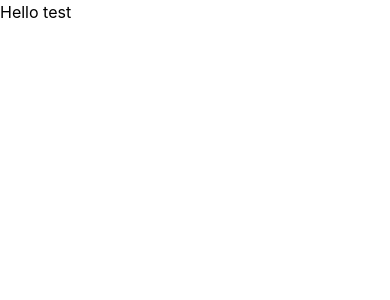
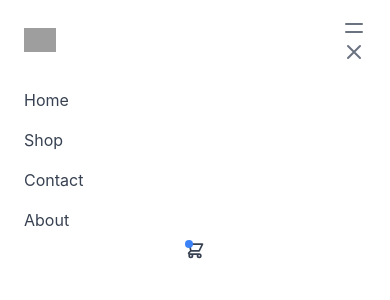
Before and after one commit to sojib-mondol/FreelancerNation-client-side, a React (Create React App) app: page / in a window 390 px wide. Shown: the top 300 px of the page. Built offline with nearby package versions, Linux system fonts and the light colour scheme; grey boxes are pictures that could not be loaded.

Commit message:
Navbar Added

```diff
--- a/src/App.js
+++ b/src/App.js
@@ -1,9 +1,10 @@
 import './App.css';
+import Navbar from './Components/Shared/NavBar/Navbar';
 
 function App() {
   return (
     <div className="">
-     <h2>Hello test</h2>
+     <Navbar></Navbar>
     </div>
   );
 }
--- /dev/null
+++ b/src/Components/Shared/NavBar/Navbar.jsx
@@ -0,0 +1,131 @@
+import React, { useState } from "react";
+
+const Navbar = () => {
+  const [isOpen, setisOpen] = useState(true);
+  return (
+    <div>
+      <nav
+        x-data='{ isOpen: false }'
+        class='relative bg-white shadow dark:bg-gray-800'
+      >
+        <div class='container px-6 py-4 mx-auto md:flex md:justify-between md:items-center'>
+          <div class='flex items-center justify-between'>
+            <a href='/'>
+              <img
+                class='w-auto h-6 sm:h-7'
+                src='https://merakiui.com/images/full-logo.svg'
+                alt=''
+              />
+            </a>
+
+            {/* <!-- Mobile menu button --> */}
+            <div class='flex lg:hidden'>
+              <button
+                // x-cloak @click="isOpen = !isOpen"
+                type='button'
+                class='text-gray-500 dark:text-gray-200 hover:text-gray-600 dark:hover:text-gray-400 focus:outline-none focus:text-gray-600 dark:focus:text-gray-400'
+                aria-label='toggle menu'
+              >
+                <svg
+                  x-show='!isOpen'
+                  xmlns='http://www.w3.org/2000/svg'
+                  class='w-6 h-6'
+                  fill='none'
+                  viewBox='0 0 24 24'
+                  stroke='currentColor'
+                  stroke-width='2'
+                >
+                  <path
+                    stroke-linecap='round'
+                    stroke-linejoin='round'
+                    d='M4 8h16M4 16h16'
+                  />
+                </svg>
+
+                <svg
+                  x-show='isOpen'
+                  xmlns='http://www.w3.org/2000/svg'
+                  class='w-6 h-6'
+                  fill='none'
+                  viewBox='0 0 24 24'
+                  stroke='currentColor'
+                  stroke-width='2'
+                >
+                  <path
+                    stroke-linecap='round'
+                    stroke-linejoin='round'
+                    d='M6 18L18 6M6 6l12 12'
+                  />
+                </svg>
+              </button>
+            </div>
+          </div>
+
+          {/* <!-- Mobile Menu open: "block", Menu closed: "hidden" --> */}
+          <div
+            style={{
+              transform: isOpen ? "translateX(0)" : "translateX(-100%)",
+              opacity: isOpen ? 1 : 0,
+            }}
+            // x-cloak :class="[isOpen ? 'translate-x-0 opacity-100 ' : 'opacity-0 -translate-x-full']"
+
+            class='absolute inset-x-0 z-20 w-full px-6 py-4 transition-all duration-300 ease-in-out bg-white dark:bg-gray-800 md:mt-0 md:p-0 md:top-0 md:relative md:bg-transparent md:w-auto md:opacity-100 md:translate-x-0 md:flex md:items-center'
+          >
+            <div class='flex flex-col md:flex-row md:mx-6'>
+              <a
+                class='my-2 text-gray-700 transition-colors duration-300 transform dark:text-gray-200 hover:text-blue-500 dark:hover:text-blue-400 md:mx-4 md:my-0'
+                href='/'
+              >
+                Home
+              </a>
+              <a
+                class='my-2 text-gray-700 transition-colors duration-300 transform dark:text-gray-200 hover:text-blue-500 dark:hover:text-blue-400 md:mx-4 md:my-0'
+                href='/'
+              >
+                Shop
+              </a>
+              <a
+                class='my-2 text-gray-700 transition-colors duration-300 transform dark:text-gray-200 hover:text-blue-500 dark:hover:text-blue-400 md:mx-4 md:my-0'
+                href='/'
+              >
+                Contact
+              </a>
+              <a
+                class='my-2 text-gray-700 transition-colors duration-300 transform dark:text-gray-200 hover:text-blue-500 dark:hover:text-blue-400 md:mx-4 md:my-0'
+                href='/'
+              >
+                About
+              </a>
+            </div>
+
+            <div class='flex justify-center md:block'>
+              <a
+                class='relative text-gray-700 transition-colors duration-300 transform dark:text-gray-200 hover:text-gray-600 dark:hover:text-gray-300'
+                href='/'
+              >
+                <svg
+                  class='w-5 h-5'
+                  viewBox='0 0 24 24'
+                  fill='none'
+                  xmlns='http://www.w3.org/2000/svg'
+                >
+                  <path
+                    d='M3 3H5L5.4 5M7 13H17L21 5H5.4M7 13L5.4 5M7 13L4.70711 15.2929C4.07714 15.9229 4.52331 17 5.41421 17H17M17 17C15.8954 17 15 17.8954 15 19C15 20.1046 15.8954 21 17 21C18.1046 21 19 20.1046 19 19C19 17.8954 18.1046 17 17 17ZM9 19C9 20.1046 8.10457 21 7 21C5.89543 21 5 20.1046 5 19C5 17.8954 5.89543 17 7 17C8.10457 17 9 17.8954 9 19Z'
+                    stroke='currentColor'
+                    stroke-width='2'
+                    stroke-linecap='round'
+                    stroke-linejoin='round'
+                  />
+                </svg>
+
+                <span class='absolute top-0 left-0 p-1 text-xs text-white bg-blue-500 rounded-full'></span>
+              </a>
+            </div>
+          </div>
+        </div>
+      </nav>
+    </div>
+  );
+};
+
+export default Navbar;
```
